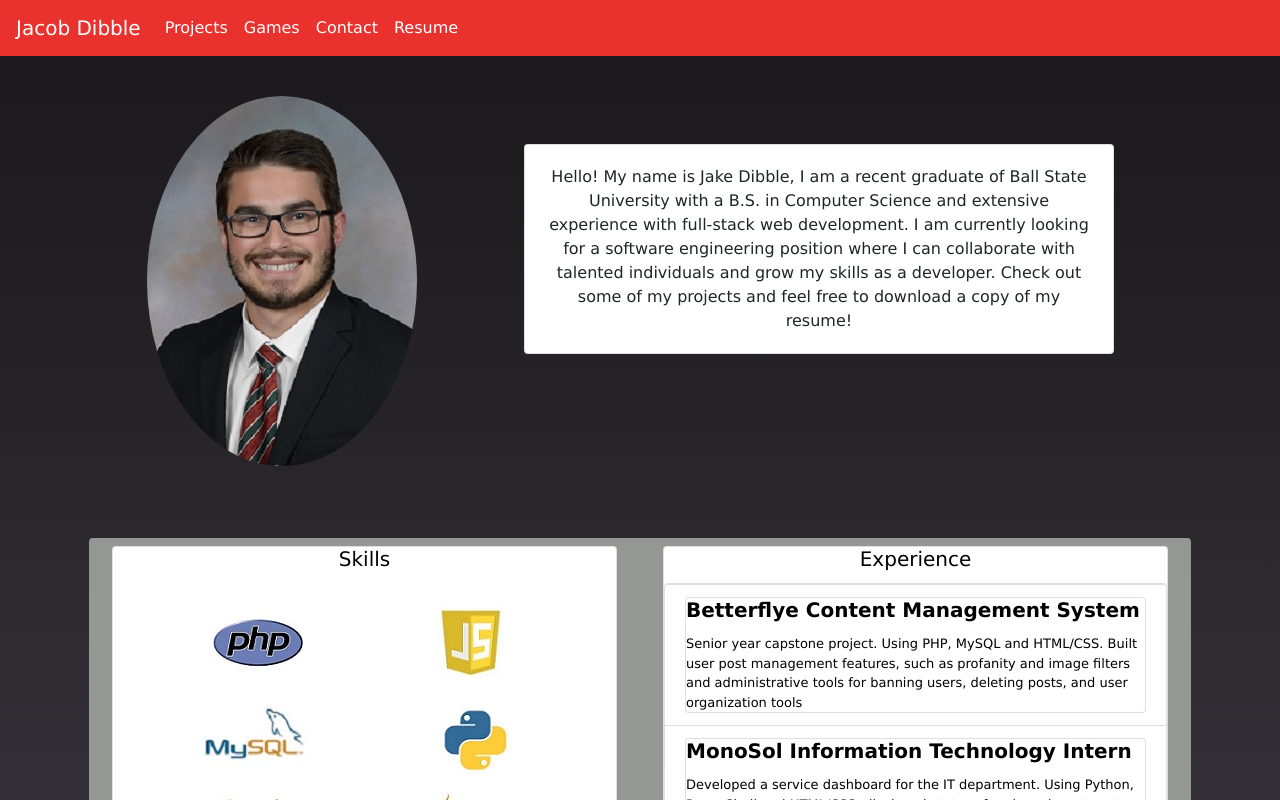
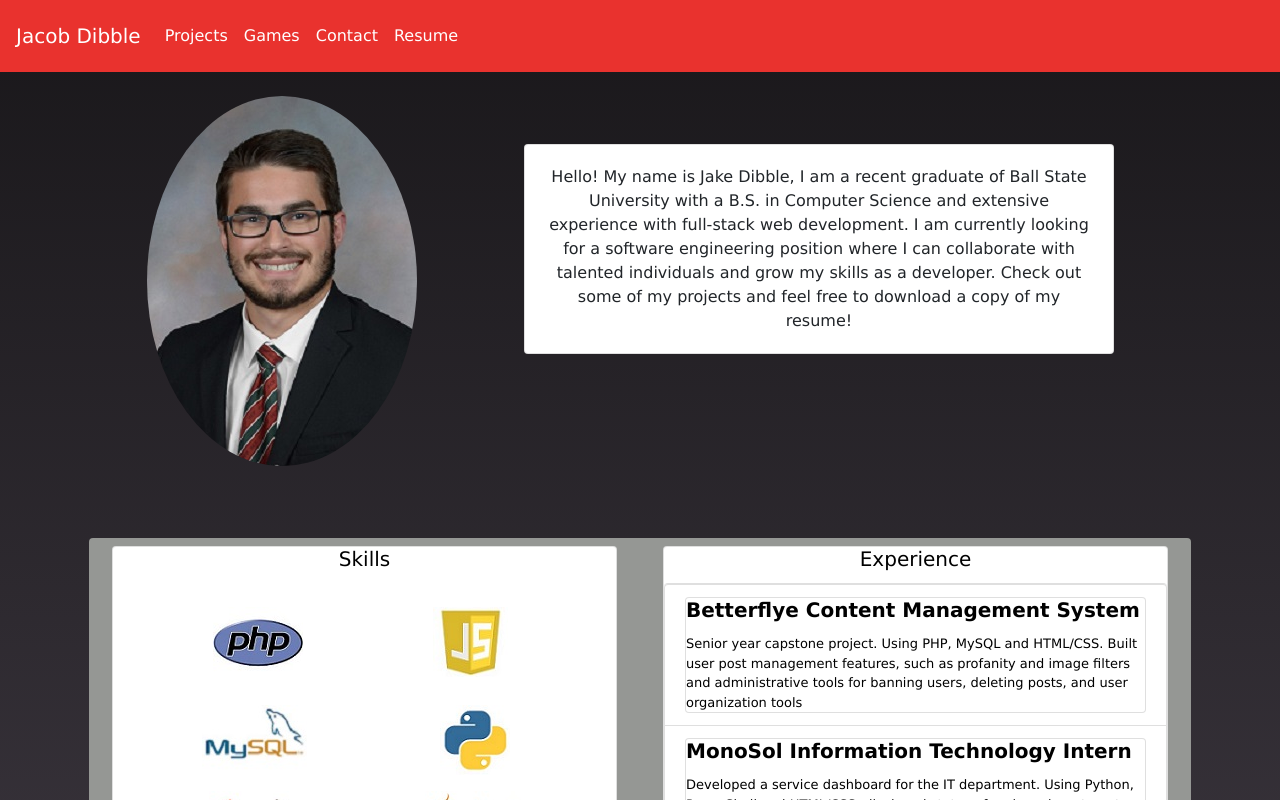
Before and after one commit to jdibble21/react-portfolio, a React (Create React App) app: page / in a window 1280 px wide. Shown: the top 800 px of the page. Built offline with nearby package versions, Linux system fonts and the light colour scheme.

Commit message:
Fix navbar size on scroll

```diff
--- a/src/components/navbar.jsx
+++ b/src/components/navbar.jsx
@@ -8,9 +8,27 @@ class NavbarCustom extends Component {
     super(props);
     this.myRef = React.createRef();
   }
+  state = {
+    sizeClass: "py-3",
+  }
+
+
+  componentDidMount(){
+    document.addEventListener("scroll", () => {
+      if(window.scrollY > 0){
+        //make smaller if not already
+        this.setState({sizeClass:"fixed-top py-0"});
+      }
+      if(window.scrollY == 0){
+        //make larger if not already
+        this.setState({sizeClass:"fixed-top py-3"});
+      }
+    });
+  }
+
     render() {
         return (
-          <Navbar ref={this.myRef} id="navBarOverride" expand="lg" className="fixed-top py-2">
+          <Navbar ref={this.myRef} id="navBarOverride" expand="lg" className={this.state.sizeClass}>
             <Navbar.Brand  href="/">Jacob Dibble</Navbar.Brand>
             <Navbar.Toggle aria-controls="basic-navbar-nav" />
             <Navbar.Collapse id="basic-navbar-nav">
```
